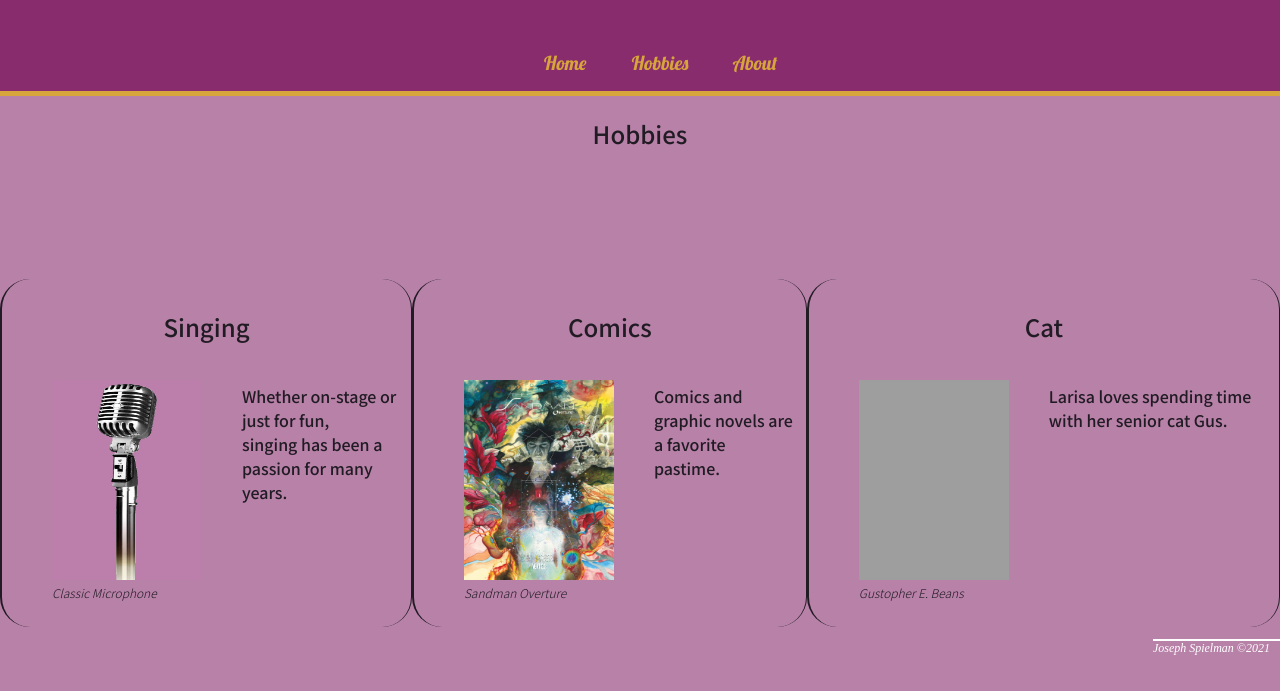
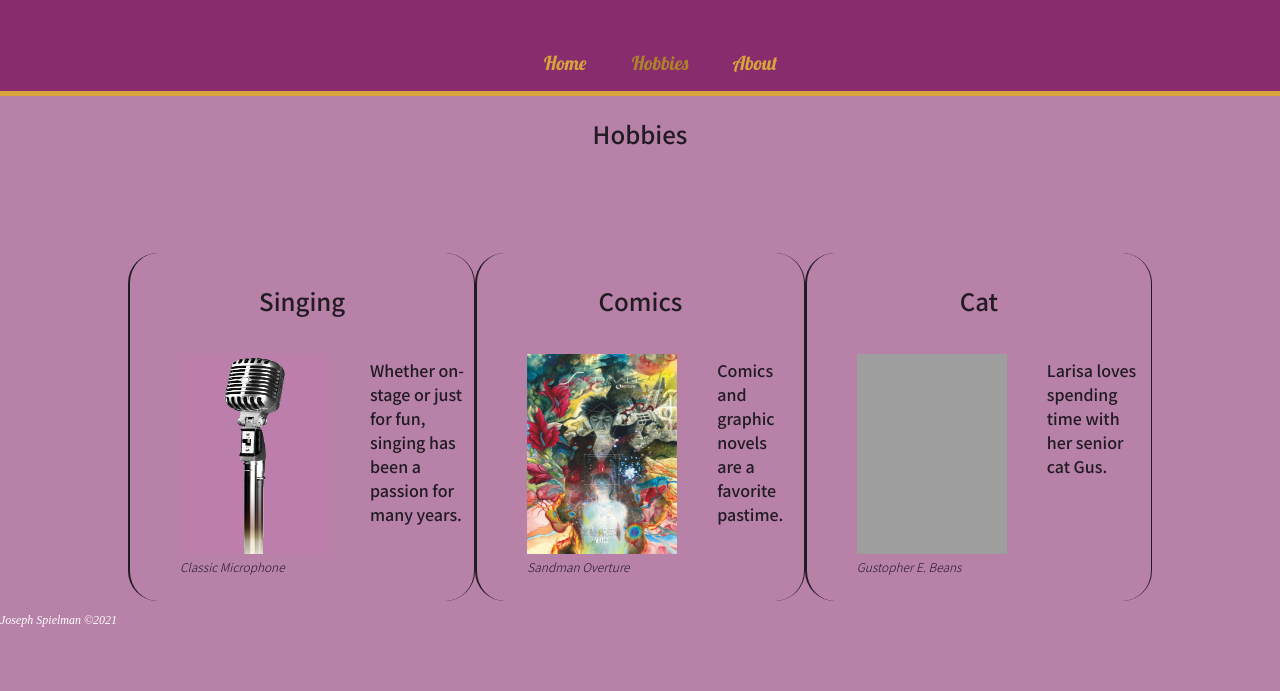
Before and after one commit to j-spielman/bioSite, a plain HTML site: page hobbies.html in a window 1280 px wide. Shown: the part 105-796 px from the top of the page. Drawn offline with Linux system fonts and the light colour scheme; grey boxes are pictures that could not be loaded.

```diff
--- a/bioSite.css
+++ b/bioSite.css
@@ -32,14 +32,14 @@
 }
 
 
-footer p{
+footer {
     color: white;
     font-weight: 400;
-    float: right;
-    padding-right: 10px;
+    width: 100%;
+    margin: 0 auto;
     font-style: italic;
     font-size: .75em;
-    border-top: 2px solid white;
+
 }
 
 figcaption{
@@ -97,7 +97,8 @@
 
 #container{
     color: #211B24;
-    margin: auto;
+    margin-left: 10%;
+    margin-right: 10%;
     height: auto;
     width: auto;
 }
@@ -135,7 +136,7 @@
     text-decoration: underline;
 }
 
-a:visited{
+.current{
     color: #ac832a;
 }
 
--- a/hobbies.html
+++ b/hobbies.html
@@ -16,7 +16,7 @@
     <div id="navbar">
         <ul>
             <li><a href="index.html">Home</a></li>
-            <li><a href="hobbies.html">Hobbies</a></li>
+            <li><a class="current" href="hobbies.html">Hobbies</a></li>
             <li><a href="about.html">About</a></li>
         </ul>
     </div>
@@ -32,8 +32,7 @@
                         <figcaption>Classic Microphone</figcaption>
                     </figure>
                     <div class="photo-content">
-                        Whether on-stage or just for fun,<br />
-                        singing has been a passion for many years.
+                        Whether on-stage or just<br /> for fun, singing has been a passion for many years.
                     </div>
                 </div>
 
@@ -63,10 +62,11 @@
                 </div>
               </div>
         </div>
-        <footer>
-            <p>
-                Joseph Spielman &copy;<script>document.write(new Date().getFullYear())</script></script>
-            </p>
-        </footer>
+
     </body>
+    <footer>
+        <p>
+            Joseph Spielman &copy;<script>document.write(new Date().getFullYear())</script></script>
+        </p>
+    </footer>
 </html>
```
Also changed, not shown: about.html (+1 -1 lines), index.html (+6 -2 lines).
